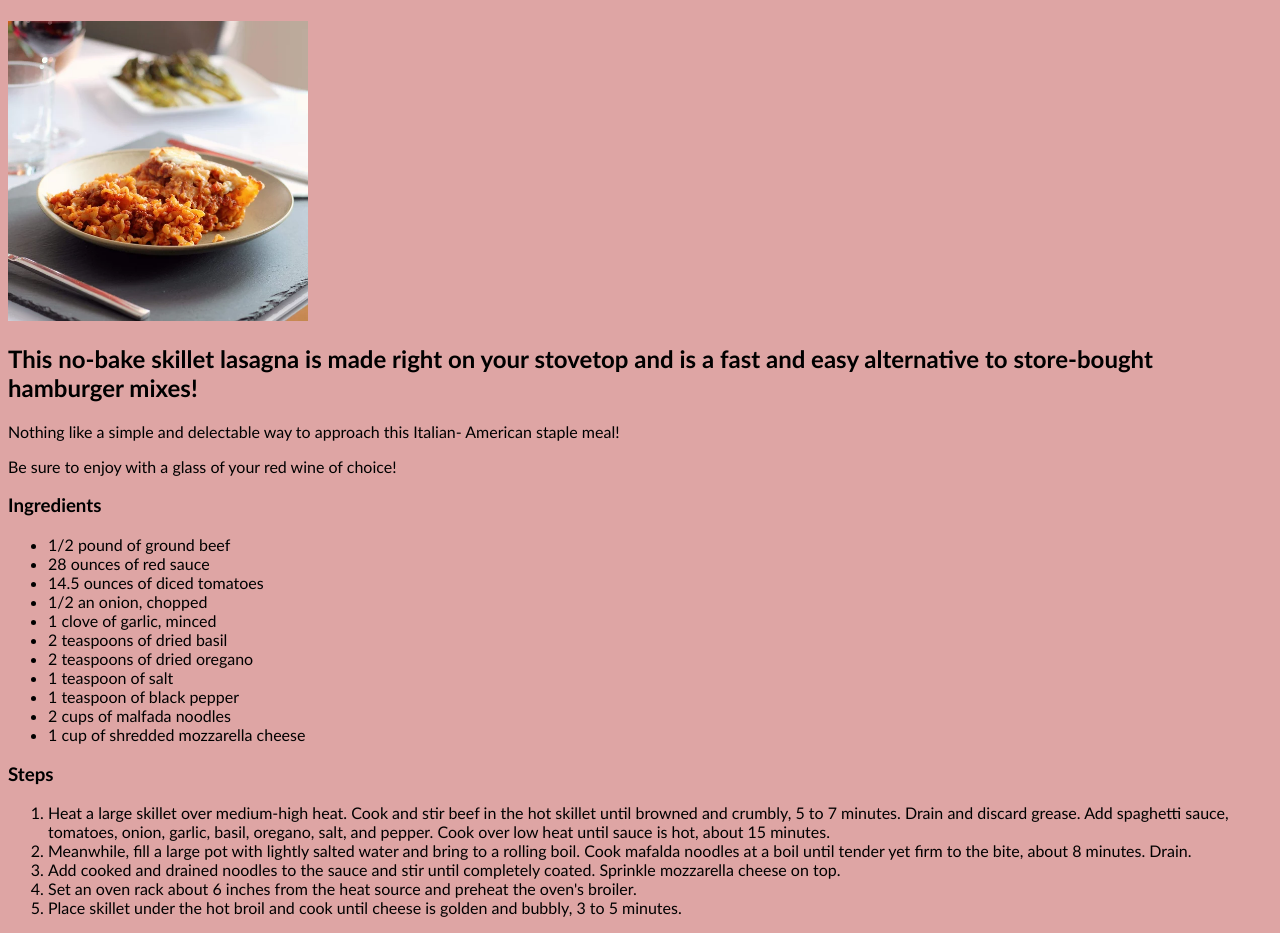
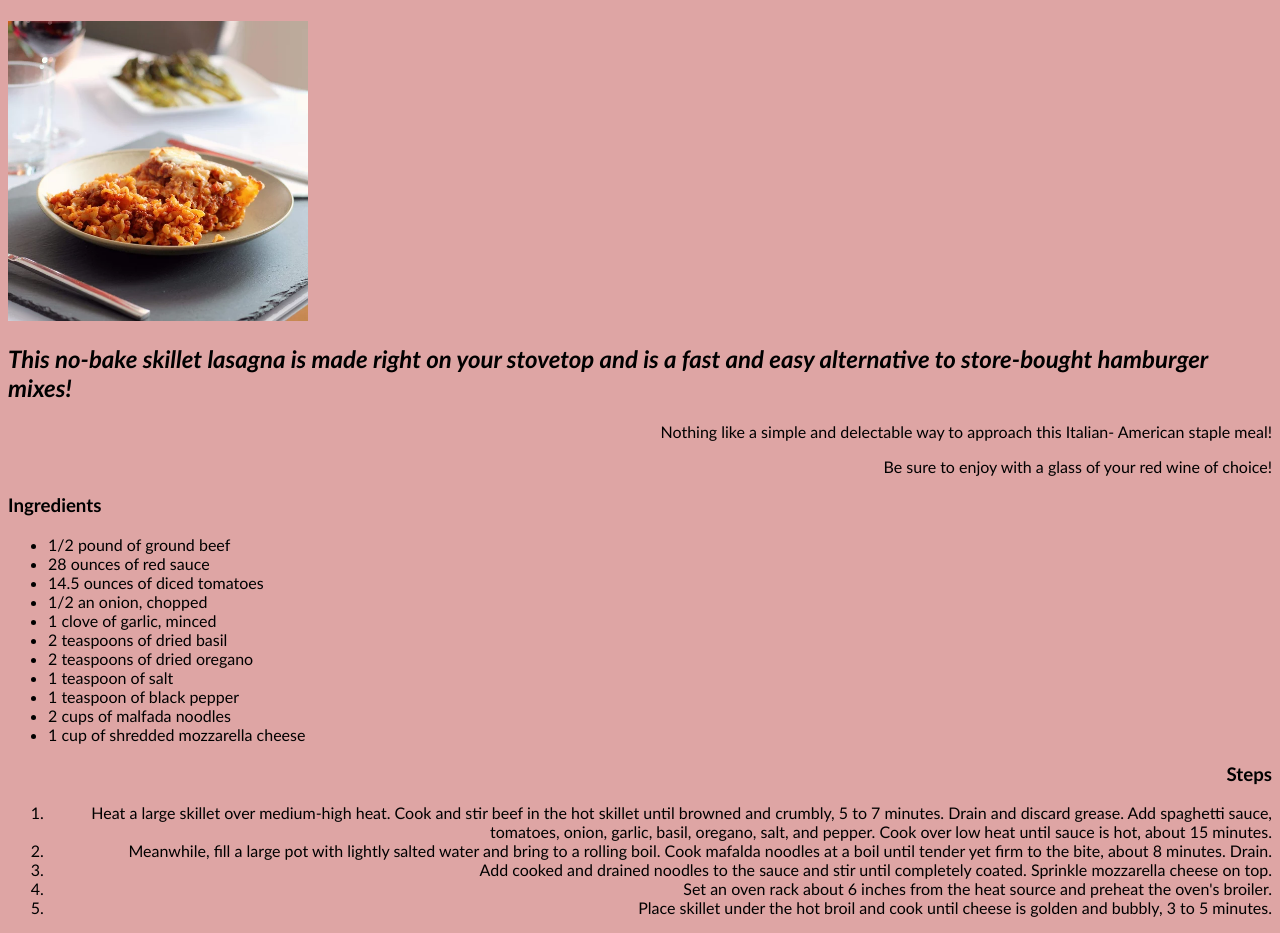
Before and after one commit to jdcalvelli/odin-recipes, a plain HTML site: page recipes/lasagna.html in a window 1280 px wide. Shown: the part 142-1075 px from the top of the page. Drawn offline with Linux system fonts and the light colour scheme.

Commit message:
adding ugly but basic specific styling to lasagna page

```diff
--- a/recipes/lasagna.html
+++ b/recipes/lasagna.html
@@ -11,13 +11,13 @@
 
     <img src="../images/lasagna.webp" alt="yummy lasagna">
 
-    <h2>This no-bake skillet lasagna is made right on your stovetop and is a
+    <h2 class="recipe_subtitle">This no-bake skillet lasagna is made right on your stovetop and is a
       fast and easy alternative to store-bought hamburger mixes!</h2>
 
-    <p>Nothing like a simple and delectable way to approach this Italian-
+    <p class="recipe_callouts">Nothing like a simple and delectable way to approach this Italian-
     American staple meal!</p>
 
-    <p>Be sure to enjoy with a glass of your red wine of choice!</p>
+    <p class="recipe_callouts">Be sure to enjoy with a glass of your red wine of choice!</p>
 
     <h3>Ingredients</h3>
     <ul>
@@ -34,8 +34,8 @@
       <li>1 cup of shredded mozzarella cheese</li>
     </ul>
 
-    <h3>Steps</h3>
-    <ol>
+    <h3 class="steps_header">Steps</h3>
+    <ol class="steps_list">
       <li>
         Heat a large skillet over medium-high heat. Cook and stir beef in the
         hot skillet until browned and crumbly, 5 to 7 minutes. Drain and discard
--- a/style.css
+++ b/style.css
@@ -21,3 +21,11 @@ ul li a {
   font-size: 32px;
   color: #0047ab;
 }
+
+.recipe_subtitle {
+  font-style: italic;
+}
+
+.recipe_callouts, .steps_header, .steps_list {
+  text-align: right;
+}
```
